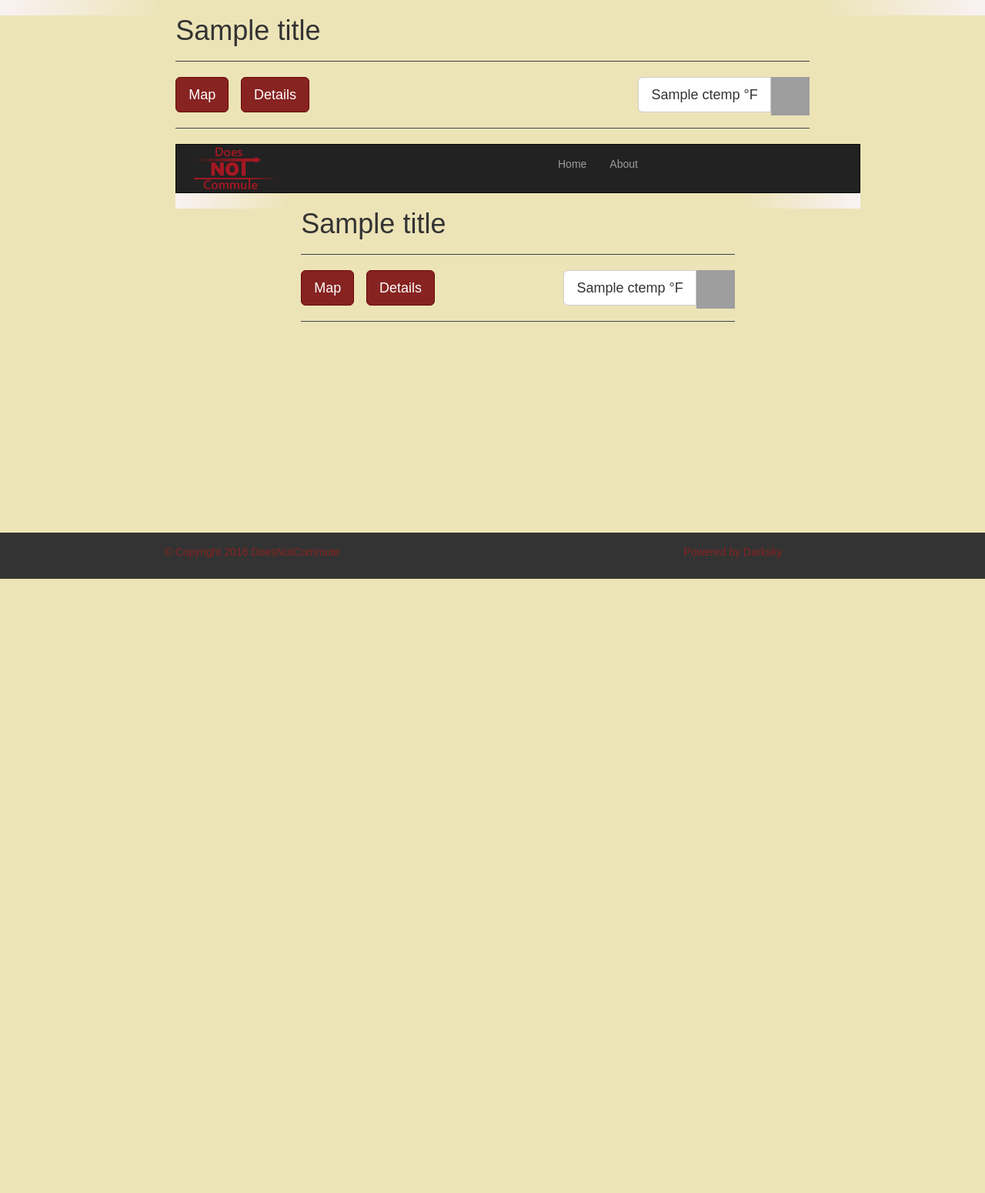
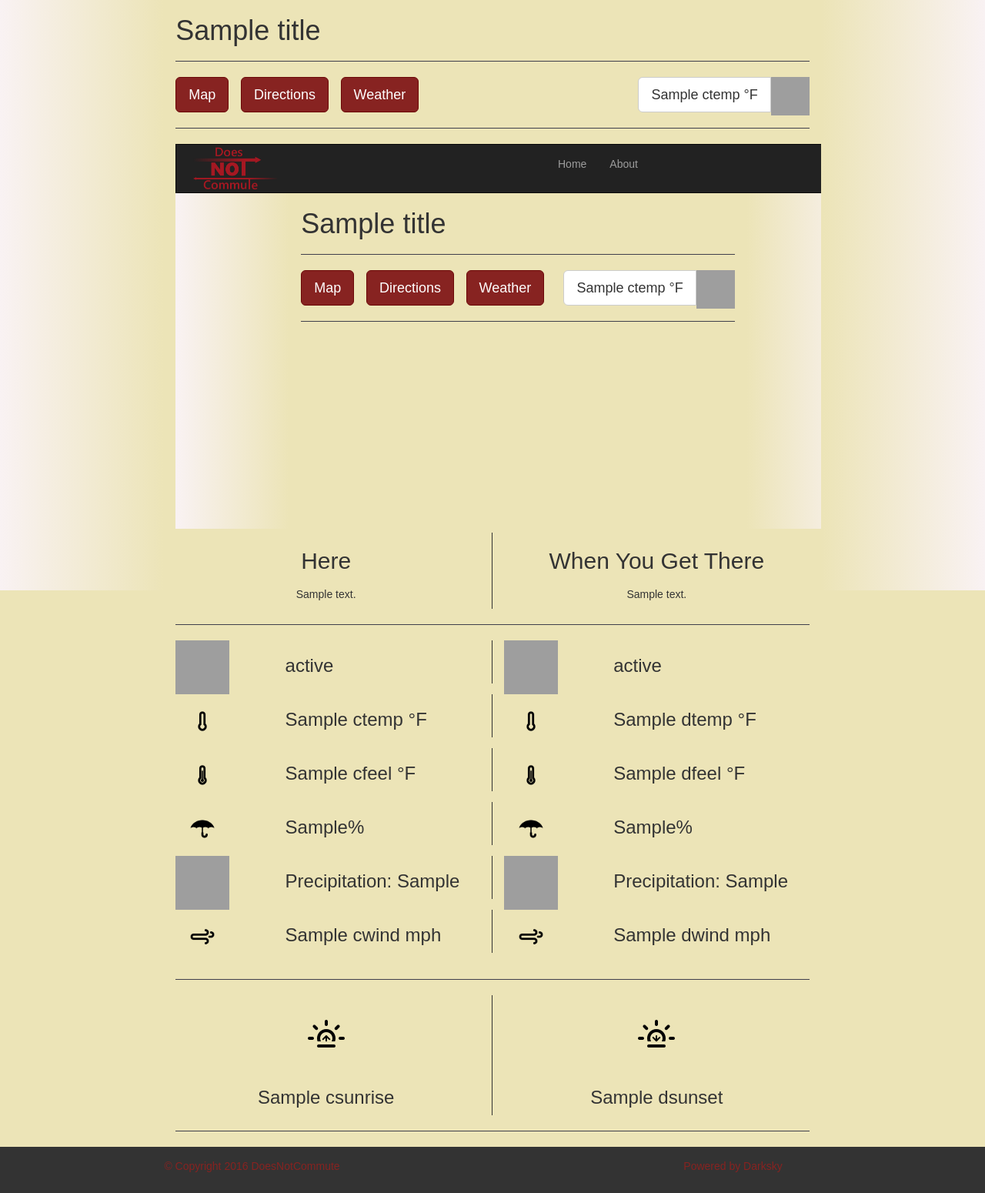
Before and after one commit to Zzcnick/DNC-Does_Not_Commute, a Flask app: template templates/results.html in a window 1280 px wide. Shown: the part 64-1614 px from the top of the page at 77% size. Before the commit the page ends 816 px from the top, so only its background shows below. Run offline with Flask 2, Linux system fonts and the light colour scheme; the template is opened without the code that fills it: most values are stand-ins (such as "Sample title", 1, 10 or a date in 2020); parts of the project's set-up code (start-up, migrations or seed data) failed here and were passed over; some libraries are stand-ins or nearby versions; grey boxes are pictures that could not be loaded.

Commit message:
more styling

```diff
--- a/static/css/custom.css
+++ b/static/css/custom.css
@@ -71,7 +71,7 @@
         cursor: pointer;
     }
 
-    .row.content {height: 100%;}
+    .row.content {height: 767px;}
 
     .sidenav {
 	  /**/
@@ -103,7 +103,7 @@
     }
 
       .main{
-          height: 100%;
+          height: auto;
       }
 
     @media screen and (max-width: 767px) {
--- a/templates/results.html
+++ b/templates/results.html
@@ -59,16 +59,26 @@
         <div class="form-inline">
           <div class="line hov">
             <text id="option1"
-                      onclick="changeHidden('part',['part','hide'], 'option1', ['option1','option2'])"><button type="button" class="btn btn-lg btn-primary">Map</button></text>&nbsp;&nbsp;&nbsp;
+                      onclick="changeHidden('part',['part','hide','hide2'], 'option1', ['option1','option2','option3'])"><button type="button" class="btn btn-lg btn-primary">Map</button></text>&nbsp;&nbsp;&nbsp;
                       </div>
 
                       <div class="line hov">
 
                 <text  id="option2"
 
-                      onclick="changeHidden('hide',['part','hide'], 'option2', ['option1','option2'])"
+                      onclick="changeHidden('hide',['part','hide','hide2'], 'option2', ['option1','option2','option3'])"
 
-                      ><button type="button" class="btn btn-lg btn-primary">Details</button></text>&nbsp;&nbsp;&nbsp;
+                      ><button type="button" class="btn btn-lg btn-primary">Directions</button></text>&nbsp;&nbsp;&nbsp;
+
+                      </div>
+
+                <div class="line hov">
+
+                <text  id="option3"
+
+                      onclick="changeHidden('hide2',['part','hide','hide2'], 'option3', ['option1','option2','option3'])"
+
+                      ><button type="button" class="btn btn-lg btn-primary">Weather</button></text>&nbsp;&nbsp;&nbsp;
 
                       </div>
                       <div class="btn-group btn-group-lg pull-right">
@@ -87,7 +97,7 @@
                   frameborder="0" style="border:0; border-radius: 0px;display:inline;"
                   src={{maplink}} allowfullscreen>
         </iframe>
-        <div id = "hide">
+        <div id = "hide2">
               <div class="cointainer">
                 <div class="row">
                   <div class="col-lg-6 text-center" style="padding-right:20px; border-right: 1px solid #333;">
@@ -214,6 +224,10 @@
               </div>
               <hr>
 
+      <div id = "hide">
+
+      </div>
+
 
 
         </div>
```
